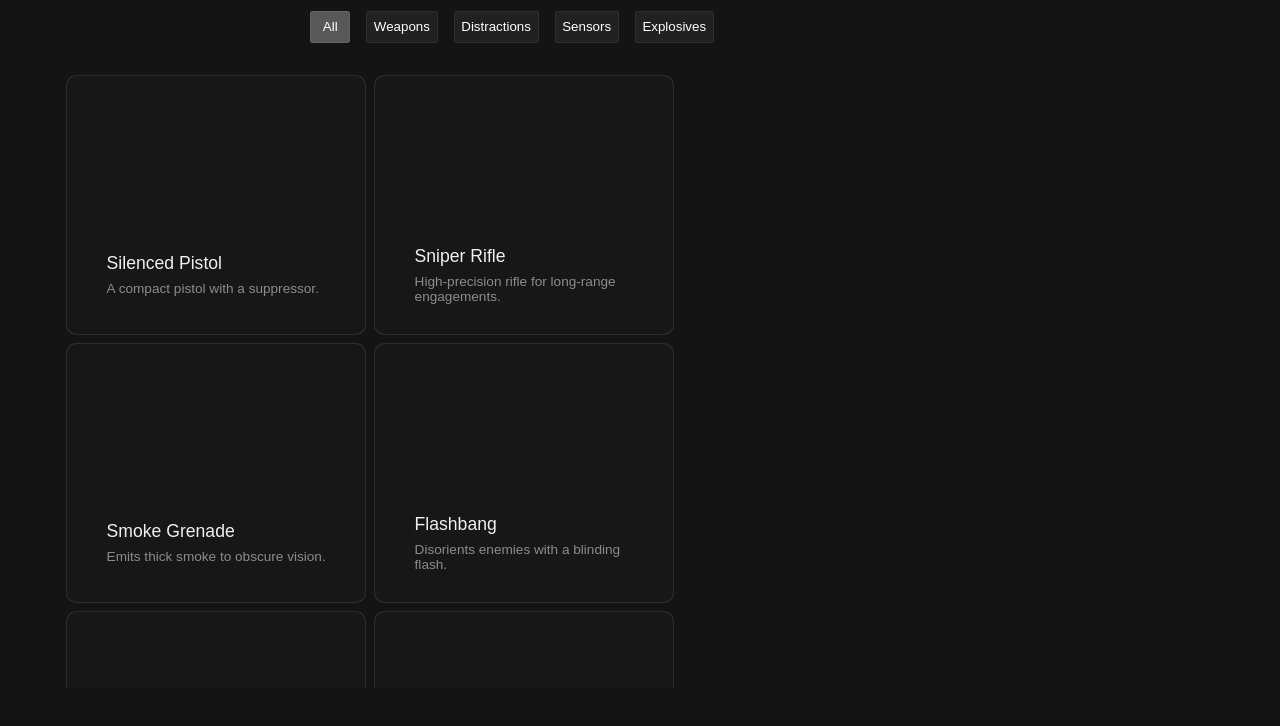
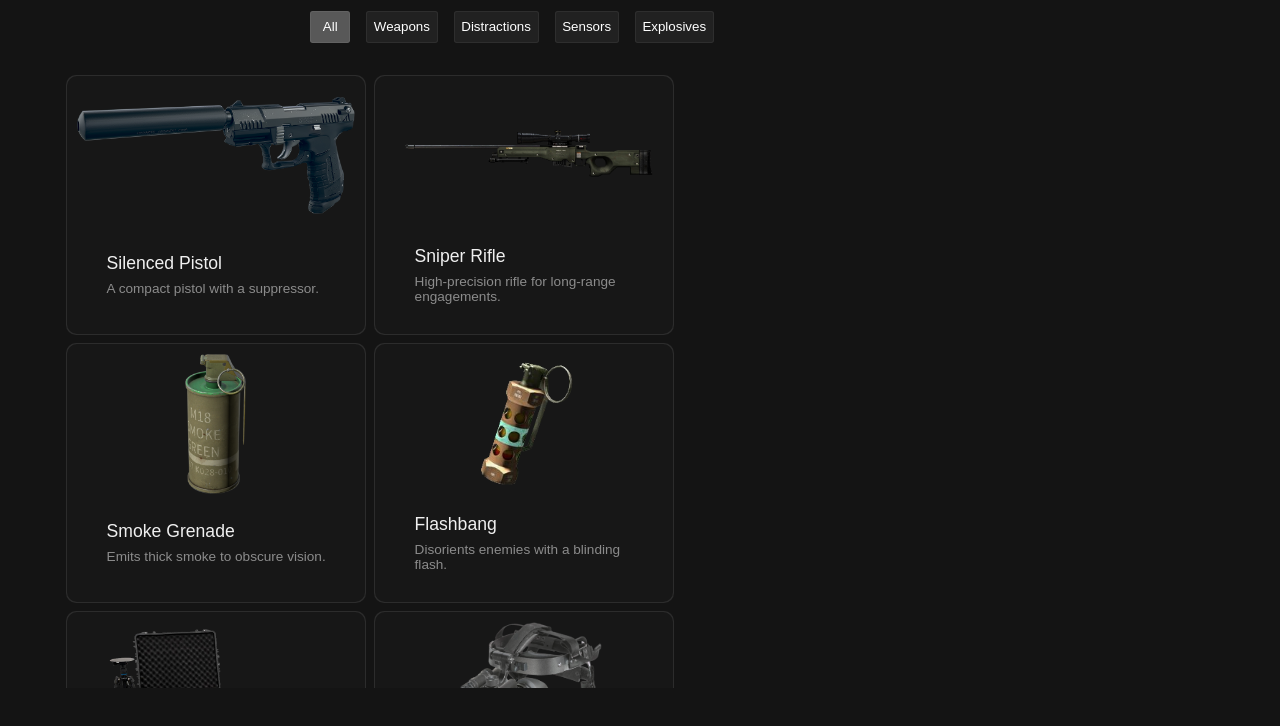
Before and after one commit to nsaky/codewar-1, a plain HTML site: page marketplace/index.html in a window 1280 px wide. Shown: the part 112-838 px from the top of the page. Drawn offline with Linux system fonts and the light colour scheme.

Commit message:
added marketplace images

```diff
--- a/marketplace/index.html
+++ b/marketplace/index.html
@@ -103,7 +103,7 @@
         itemElement.innerHTML = `
       <div class="card-content">
         <div class="card-image">
-          <i class="fa-duotone fa-apartment"></i>
+          <img src="../images/marketplace/${item.name}.png">
         </div>
         <div class="card-info-wrapper">
           <div class="card-info">
--- a/marketplace/styles.css
+++ b/marketplace/styles.css
@@ -186,11 +186,13 @@ i {
   height: 140px;
   justify-content: center;
   overflow: hidden;
+  object-fit: contain;
 }
 
-.card-image > i {
-  font-size: 6em;
-  opacity: 0.25;
+.card-image > img {
+  height: 100%;
+  width: 100%;
+  object-fit: contain;
 }
 
 .card-info-wrapper {
```
Also changed, not shown: images/marketplace/c4 explosive.png (added), images/marketplace/emp device.png (added), images/marketplace/flashbang.png (added), images/marketplace/motion detector.png (added), images/marketplace/silenced pistol.png (added), images/marketplace/smoke grenade.png (added), images/marketplace/sniper rifle.png (added), images/marketplace/thermal goggles.png (added), 4 other files.
